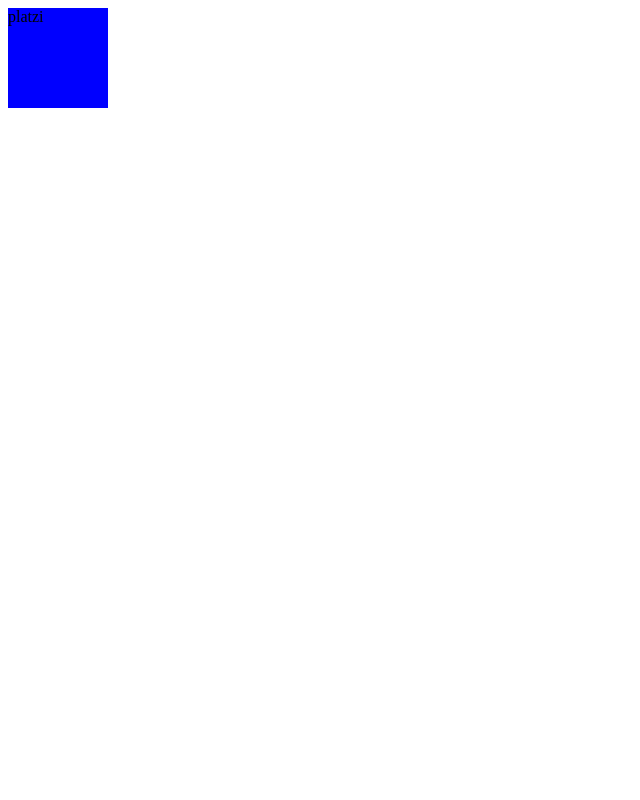
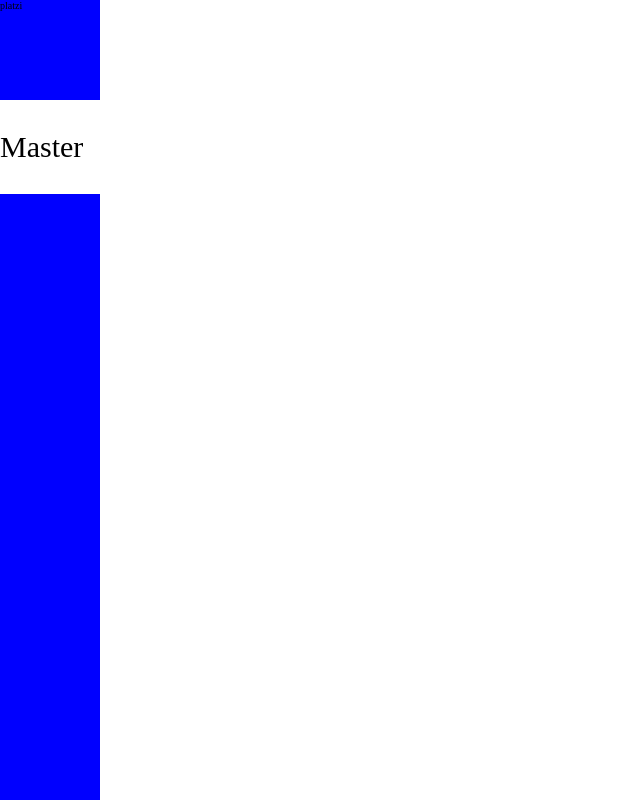
Before and after one commit to raag2018/frond-end, a plain HTML site: page unidades_de_medida.html in a window 1280 px wide. Shown: the top 800 px of the page, without its empty margins (0-640 px from the left). Drawn offline with Linux system fonts and the light colour scheme.

Commit message:
1 file modified, 1 added

```diff
--- a/unidades_de_medida.html
+++ b/unidades_de_medida.html
@@ -6,14 +6,30 @@
     <meta name="viewport" content="width=device-width, initial-scale=1.0" />
     <title>Uidades de medida</title>
     <style>
+      html {
+        font-size: 62.5%;
+      }
+      body {
+        margin: 0;
+      }
       div {
         width: 100px;
         height: 100px;
+        background: blue;
+      }
+      p {
+        font-size: 3rem;
+      }
+      .container {
+        width: 100px;
+        height: 100vh;
         background: blue;
       }
     </style>
   </head>
   <body>
     <div>platzi</div>
+    <p>Master</p>
+    <div class="container"></div>
   </body>
 </html>
```
Also changed, not shown: dising_responsive.html (added, +22 -0 lines).
